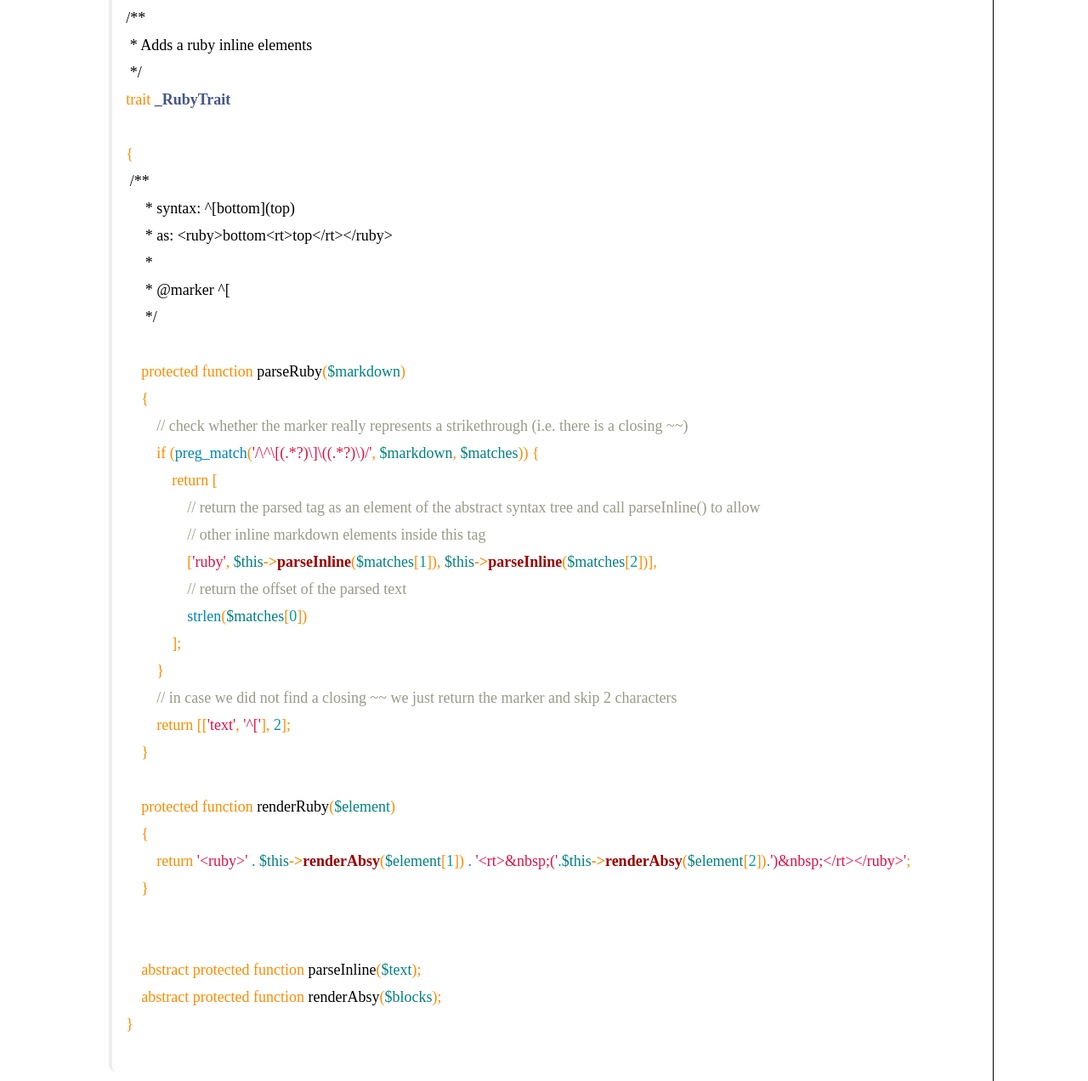
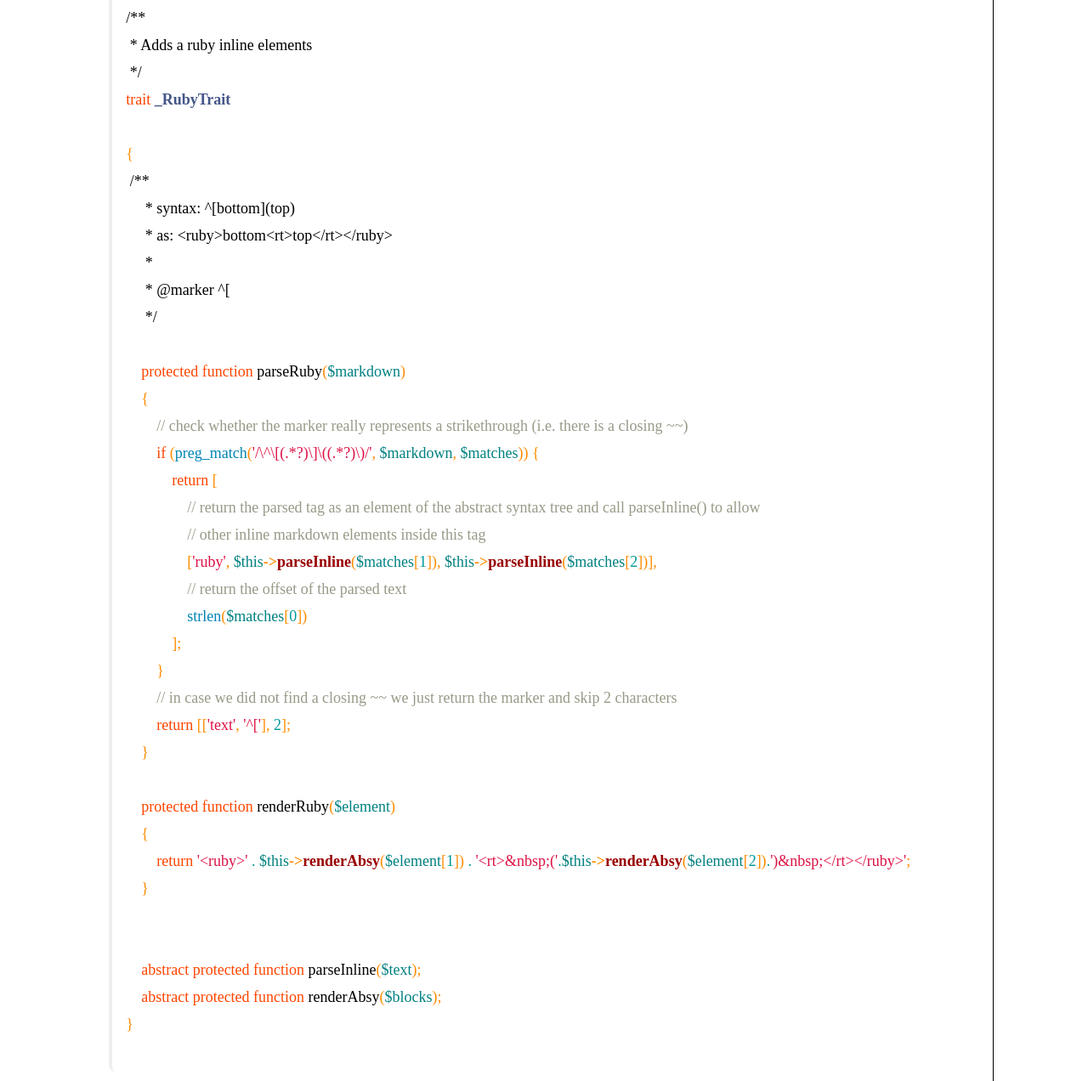
Before and after one commit to morgosus/morgosus.github.io, a Jekyll site: the page built from _posts/programming/2020-09-14-markdown.md, in a window 1280 px wide. Shown: the part 4238-5510 px from the top of the page at 85% size. Built offline with Jekyll 4.4.1, drawn with Linux system fonts in a browser that asks for light colours; some web fonts are replaced.

```diff
--- a/_sass/minima/_syntax-highlighting.scss
+++ b/_sass/minima/_syntax-highlighting.scss
@@ -5,7 +5,7 @@
 
   .c     { color: #998; font-style: italic } // Comment #998;
   .err   { color: #a61717; background-color: #e3d2d2 } // Error
-  .k     { color: darkorange } // Keyword
+  .k     { color: orangered } // Keyword
   .o     { color: darkorange; font-weight: bold } // Operator
   .p     { color: darkorange } // Operator
   .cm    { color: #998; font-style: italic } // Comment.Multiline
@@ -25,7 +25,7 @@
   .gu    { color: #aaa } // Generic.Subheading
   .gt    { color: #a00 } // Generic.Traceback
   .kc    { font-weight: bold } // Keyword.Constant
-  .kd    { color: darkorange } // Keyword.Declaration
+  .kd    { color: orangered } // Keyword.Declaration
   .kp    { font-weight: bold } // Keyword.Pseudo
   .kr    { font-weight: bold } // Keyword.Reserved
   .kt    { color: #458; font-weight: bold } // Keyword.Type
```
